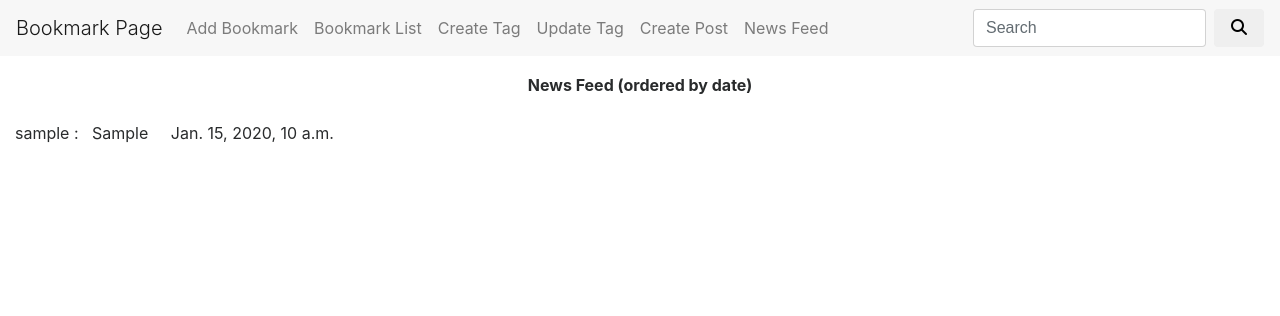
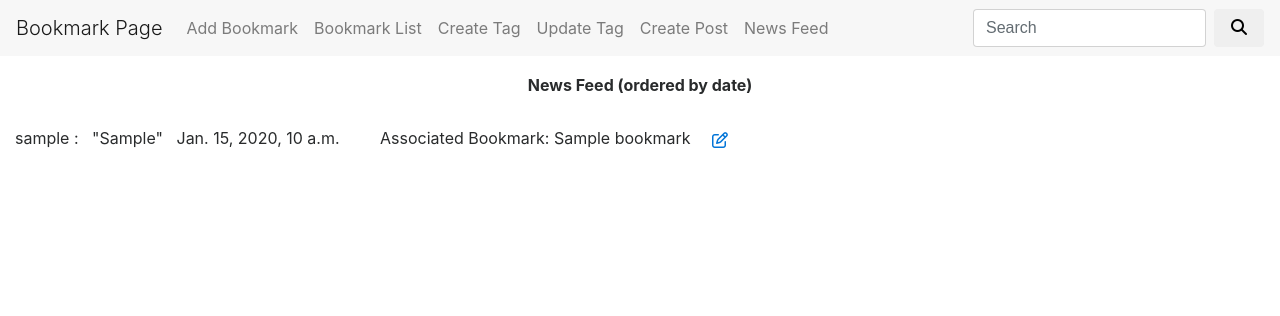
Before and after one commit to rmedinahu/link-smark-py, a Django app: page /news_feed/ in a window 1280 px wide. Shown: the top 316 px of the page. Run offline with Django 3.2, Linux system fonts and the light colour scheme; tables that the repository leaves empty hold one stand-in row (values such as "Sample post"); some libraries are stand-ins or nearby versions.

Commit message:
Add comment to bookmark

```diff
--- a/link_smark/urls.py
+++ b/link_smark/urls.py
@@ -37,7 +37,7 @@ urlpatterns = [
     url(r'^post/$', BookmarkPostComment.as_view(), name='post'),
     url(r'^post_view/(?P<pk>\d+)/$', PostView.as_view(), name='post_view'),
     url(r'^news_feed/', NewsFeed.as_view(), name='news_feed'),
-    #url(r'^bookmark_post', BookmarkPost.as_view(), name='bookmark_post'),
+    url(r'^bookmark_post/(?P<pk>\d+)/$', BookmarkPost.as_view(), name='bookmark_post'),
     #url(r'^/bookmark/tagged/$', TaggedBookmark.as_view(), name='_bookmark_view')
 
 ]
--- a/link_smark_app/templates/bookmark_detail.html
+++ b/link_smark_app/templates/bookmark_detail.html
@@ -19,4 +19,6 @@
 	<li>date: {{ object.date }}</li>
 	</ul>
 </div>
+
+
 {% endblock content_row %}
--- a/link_smark_app/templates/bookmark_list.html
+++ b/link_smark_app/templates/bookmark_list.html
@@ -19,6 +19,7 @@
 	        {{ object.title }}
 	        <a href="{% url 'bookmark_detail' object.pk %}" class="btn btn-link"><i class="fa fa-eye"></i></a>
 	        <a href="{% url 'update' object.pk %}" class="btn btn-link"><i class="fa fa-edit"></i></a>
+
 	        </li>
 	    {% endfor %}
 	    </ul>
--- a/link_smark_app/templates/news_feed.html
+++ b/link_smark_app/templates/news_feed.html
@@ -13,17 +13,28 @@
 	    <ul class="list-unstyled">
 	    {% for object in object_list reversed %}
 	        <li>
-	        {{ object.creator }}
+	        <p>{{ object.creator }}
 	        :
 	        &nbsp;
-	        {{ object.msg }}
+	        "{{ object.msg }}"
+	        &nbsp;
+	        {{ object.date }}
 	        &nbsp;
 	        &nbsp;
-	        {{ object.date }}
+	        &nbsp;
+	        &nbsp;
+	         Associated Bookmark:
+	         {{object.bookmark}}
+	         <a href="{% url 'bookmark_post' object.pk %}" class="btn btn-link"><i class="fa fa-edit"></i></a></p>
+
 	        </li>
 	    {% endfor %}
 	    </ul>
 	</p>
 </div>
 
+<!-- {% for object in object_list reversed %}
+{{object.message}}
+{% endfor %} -->
+
 {% endblock content_row %}
--- a/link_smark_app/templates/post_view.html
+++ b/link_smark_app/templates/post_view.html
@@ -10,6 +10,7 @@
 	<li>User: {{ object.creator }}</li>
 	<li>Post: {{ object.msg }}</li>
 	<li>Date: {{ object.date }}</li>
+	<li>Bookmark: {{object.bookmark}}</li>
 	</ul>
 </div>
 {% endblock content_row %}
--- a/link_smark_app/views.py
+++ b/link_smark_app/views.py
@@ -84,10 +84,10 @@ class NewsFeed(ListView):
     model = Posts
     template_name = 'news_feed.html'
 #
-class BookmarkPost(CreateView):
+class BookmarkPost(UpdateView):
     model = Posts
     template_name = 'bookmark_post.html'
-    fields = ['bookmark', 'msg', 'creator']
+    fields = ['bookmark']
 
-    def get_success_url(self):
-        return reverse('bookmark_post')
+    #def get_success_url(self):
+        #return reverse('bookmark_post')
```
Also changed, not shown: link_smark_app/templates/bookmark_post.html (+5 -2 lines).
